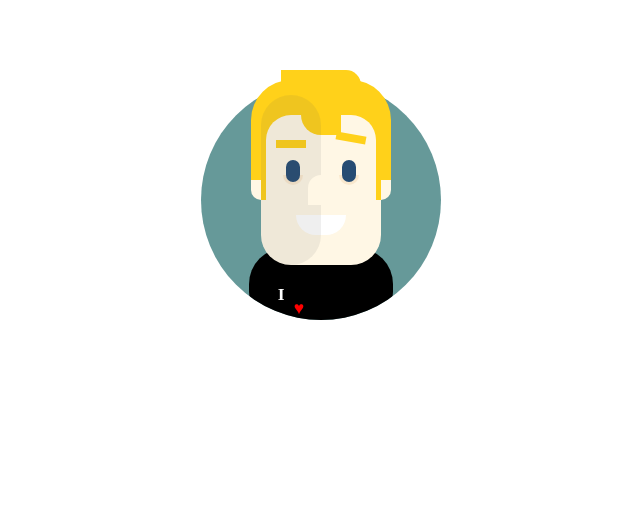
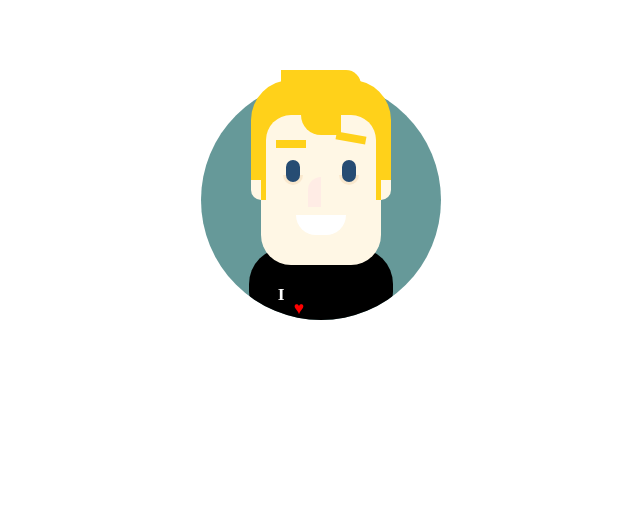
Before and after one commit to ZiluoH/bubble-head, a plain HTML site: page index.html in a window 1280 px wide. Shown: the whole page, without its empty margins (319-959 px from the left). Drawn offline with Linux system fonts and the light colour scheme.

Commit message:
Add files via upload

```diff
--- a/css/main.css
+++ b/css/main.css
@@ -414,12 +414,12 @@ body{
 }
 .nose{
 	position: absolute;
-	top:50%;
+	top:87px;
 	left: 50%;
 	margin-top:-5px;
 	height: 30px;
 	border-top-left-radius: 15px;
-	background-color:  #fff7e5;
+	background-color:  #ffece5;
 	animation:toleft 0.5s 4.7s forwards;
 }
 @keyframes toleft{
--- a/index.html
+++ b/index.html
@@ -57,7 +57,7 @@
 			</div>
 			<div class="mouth"></div>
 			<div class="shadowandnose">
-				<div class="shadow"></div>
+				<!-- <div class="shadow"></div> -->
 				<div class="nose"></div>
 			</div>
 		</div>
```
